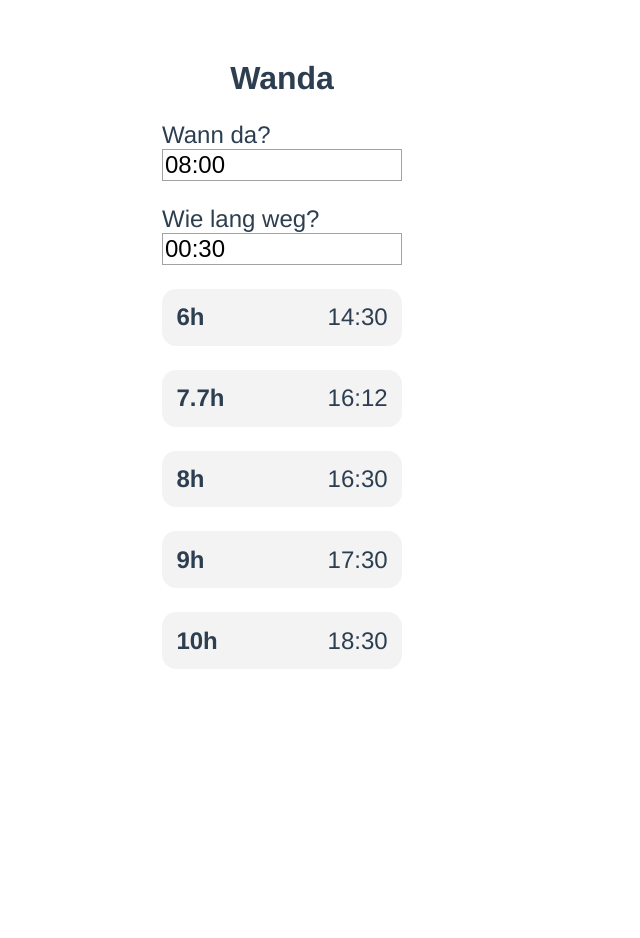
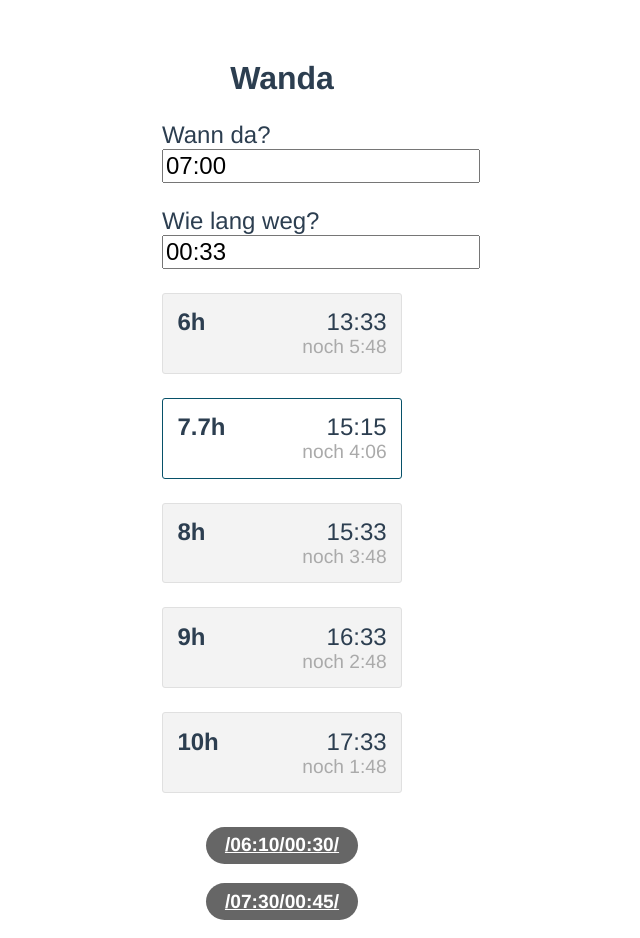
Before and after one commit to flogehring/wanda, a Vue app: page /#/ in a window 1280 px wide. Shown: the top 938 px of the page, without its empty margins (358-998 px from the left). Before the commit the page ends 800 px from the top, so only its background shows below. Built offline with nearby package versions, Linux system fonts and the light colour scheme.

Commit message:
new url args + local storage

```diff
--- a/src/App.vue
+++ b/src/App.vue
@@ -1,7 +1,10 @@
 <template>
 <div id='app'>
   <h1>Wanda</h1>
-  <WandaSet />
+  <router-view />
+
+
+
 </div>
 </template>
 
@@ -25,6 +28,8 @@ export default {
   color: #2c3e50;
   margin-top: 60px;
 }
+
+
 </style>
 
 <style lang="scss" scoped>
--- a/src/components/ResultRow.vue
+++ b/src/components/ResultRow.vue
@@ -2,7 +2,7 @@
 <li class="result-row row">
   <span class="threshold">{{ this.threshold }}h</span>
   <span class="absoluteTime">{{ absoluteTime }}</span>
-  <!--<span class="relativeTime">noch {{ relativeTime }}</span>-->
+  <span class="relativeTime">noch {{ relativeTime }}</span>
 
 </li>
 </template>
@@ -10,10 +10,12 @@
 <script>
 import moment from "moment";
 
-Number.prototype.pad = function(size) {
-    var s = String(this);
-    while (s.length < (size || 2)) {s = "0" + s;}
-    return s;
+Number.prototype.pad = function (size) {
+  var s = String(this);
+  while (s.length < (size || 2)) {
+    s = "0" + s;
+  }
+  return s;
 }
 
 export default {
@@ -22,6 +24,7 @@ export default {
     wannda: String,
     wielangweg: String,
     threshold: Number,
+    jetzt: Object,
 
   },
   data: function () {
@@ -39,28 +42,33 @@ export default {
       return this.calculateAbsoluteTime(this.wannda, thresholdInMinutes, this.wielangweg)
     },
     relativeTime: function () {
-      return this.calculateRelativeTimeFromNow();
+      let thresholdNumber = Number(this.threshold);
+      let thresholdInMinutes = 60 * thresholdNumber;
+      return this.calculateRelativeTimeFromNow(this.wannda, thresholdInMinutes, this.wielangweg);
     }
   },
   methods: {
     calculateAbsoluteTime: function (wanndaString, thresholdInMinutes, breakString) {
+      let timeUntil = this.calculateTimeUntil(wanndaString, thresholdInMinutes, breakString);
+      return timeUntil.format('HH:mm');
+    },
+    calculateRelativeTimeFromNow: function (wanndaString, thresholdInMinutes, breakString) {
+      let timeUntil = this.calculateTimeUntil(wanndaString, thresholdInMinutes, breakString);
+      let now = this.jetzt;
+      let minutes = Math.abs(now.diff(timeUntil, 'minutes'));
+      let hours = Math.floor(minutes / 60);
+      let leftoverMinutes = minutes - (hours * 60);
+      return hours + ':' + leftoverMinutes.pad(2);
+    },
+    calculateTimeUntil: function (wanndaString, thresholdInMinutes, breakString) {
       let timeWannda = moment.utc(wanndaString, 'HH:mm');
-
       let timeBreak = moment.utc(breakString, 'HH:mm');
-      let difference = timeWannda
+      let timeUntil = timeWannda
         .add(thresholdInMinutes, 'minutes')
         .add(timeBreak.hours(), 'hours')
         .add(timeBreak.minutes(), 'minutes');
-      this.timeUntil = difference;
-      return difference.format('HH:mm');
-    },
-    calculateRelativeTimeFromNow: function () {
-      let now = new moment();
-      let minutes = now.diff(this.timeUntil, 'minutes');
-      let hours = Math.floor(minutes / 60);
-      let leftoverMinutes = minutes - (hours * 60);
-      return hours.pad(2) + ':' + leftoverMinutes.pad(2);
-    },
+      return timeUntil;
+    }
   },
 }
 </script>
@@ -71,15 +79,31 @@ export default {
   flex-direction: row;
   flex-wrap: wrap;
   background: #f3f3f3;
-    padding: 0.6em;
-    border-radius: 0.6em;
+  padding: 0.6em;
+  border-radius: 3px;
+  border: 1px solid #e0e0e0;
+
+  &.main {
+    background: #fff;
+    border-color: #075169;
+    // box-shadow: 0 2px 4px 0px rgba(0,0,0,.4);
+  }
+
   span {
     flex-shrink: 1;
     flex-grow: 2;
     // padding: .9em;
   }
-  .threshold { font-weight: bold; width: 4em;}
-  .absoluteTime { text-align: right;}
+
+  .threshold {
+    font-weight: bold;
+    width: 4em;
+  }
+
+  .absoluteTime {
+    text-align: right;
+  }
+
   .relativeTime {
     text-align: right;
     font-size: .8em;
--- a/src/components/WandaSet.vue
+++ b/src/components/WandaSet.vue
@@ -1,5 +1,5 @@
 <template>
-<div>
+<div class="disable-all">
   <form>
     <div class="row">
       <label for="wannda">
@@ -16,32 +16,74 @@
   </form>
   <div class="table-wrapper">
     <ul>
-      <ResultRow :wannda="this.wannda" :wielangweg="this.wielangweg" :threshold="6.0" />
-      <ResultRow :wannda="this.wannda" :wielangweg="this.wielangweg" :threshold="7.7" />
-      <ResultRow :wannda="this.wannda" :wielangweg="this.wielangweg" :threshold="8.0" />
-      <ResultRow :wannda="this.wannda" :wielangweg="this.wielangweg" :threshold="9.0" />
-      <ResultRow :wannda="this.wannda" :wielangweg="this.wielangweg" :threshold="10.0" />
+      <ResultRow :wannda="this.wannda" :wielangweg="this.wielangweg" :threshold="6.0" :jetzt="this.now"/>
+      <ResultRow :wannda="this.wannda" :wielangweg="this.wielangweg" :threshold="7.7" :jetzt="this.now" class="main"/>
+      <ResultRow :wannda="this.wannda" :wielangweg="this.wielangweg" :threshold="8.0" :jetzt="this.now" />
+      <ResultRow :wannda="this.wannda" :wielangweg="this.wielangweg" :threshold="9.0" :jetzt="this.now" />
+      <ResultRow :wannda="this.wannda" :wielangweg="this.wielangweg" :threshold="10.0" :jetzt="this.now" />
     </ul>
+  </div>
+
+   <div class="presets">
+    <a href="/06:10/00:30/">/06:10/00:30/</a>
+    <a href="/07:30/00:45/">/07:30/00:45/</a>
+    <a href="/08:30/00:30/">/08:30/00:30/</a>
   </div>
 </div>
 </template>
 
 <script>
 import Store from "../store/index.js";
+import moment from "moment";
 import ResultRow from "./ResultRow.vue";
 import {
   mapGetters
 } from "vuex";
 
 export default {
+
+  created: function() {
+
+      this.forceRerender();
+      this.timer = setInterval(this.forceRerender, 60000)
+
+  },
+
+  watch: {
+    // call again the method if the route changes
+    '$route': 'forceRerender'
+  },
+
   data: function () {
     return {
-      wannda: "08:00",
-      wielangweg: "00:30"
+      wannda: this.wanndaProp,
+      wielangweg: this.wielangwegProp,
+      now: new moment(),
     };
   },
 
-  props: {},
+  props: {
+    wanndaProp: {
+      type: String,
+      default: '07:00',
+    },
+    wielangwegProp: {
+      type: String,
+      default: '00:33',
+    }
+  },
+  mounted() {
+    if (localStorage.wannda && this.$route.params.wanndaProp === undefined) {
+      this.wannda = localStorage.wannda;
+
+    }
+    if (localStorage.wielangweg && this.$route.params.wielangwegProp === undefined) {
+      this.wielangweg = localStorage.wielangweg;
+    }
+    if(this.$route.params.wanndaProp !== undefined) {
+      this.persist();
+    }
+  },
   components: {
     ResultRow
   },
@@ -49,26 +91,38 @@ export default {
   methods: {
     wanndaUpdated: function (context) {
       let value = context.target.value;
-
       this.wannda = value;
+      this.persist();
     },
     breakUpdated: function (context) {
       let value = context.target.value;
       this.wielangweg = value;
+      this.persist();
     },
+    persist: function () {
+      localStorage.wanndaInner = this.wannda;
+      localStorage.wielangweg = this.wielangweg;
+    },
+    forceRerender: function() {
+      // Update something to force a refresh without overhead
+      // https://michaelnthiessen.com/force-re-render
+      this.now = new moment();
+
+    }
+
   }
 };
 </script>
 
 <style lang="scss">
 $container-max-width: 18em;
-* {
-  box-sizing: border-box;
-}
 
 body {
   font-size: 16px;
 }
+
+.disable-all{-webkit-touch-callout: none;  -webkit-user-select: none;-khtml-user-select: none;-moz-user-select: none;-ms-user-select: none;user-select: none;}
+
 
 form {
   margin: 0 auto;
@@ -88,7 +142,6 @@ form {
   }
 }
 
-
 .row {
   font-size: 1.5em;
   text-align: left;
@@ -101,9 +154,29 @@ form {
   input[type="text"] {
     display: block;
     font-size: 1em;
-        -webkit-appearance: none;
-    border: 1px solid #a2a2a2;
-    max-width: 100%;
+  }
+
+}
+
+.presets {
+  margin-top: 4em;
+  display: flex;
+  flex-direction: column;
+  max-width: 20em;
+  align-items: center;
+  justify-content: center;
+  align-self: center;
+  margin: 0 auto;
+  a {
+    display: inline-block;
+    background: #666;
+    color: #fff;
+    padding: .4em 1em;
+    font-weight: bold;
+    border-radius: 1em;
+    margin: .5em;
+    font-size: 1.2em;
+
   }
 }
 </style>
--- a/src/router/index.js
+++ b/src/router/index.js
@@ -8,23 +8,16 @@ Vue.use(Router);
 
 export default new Router({
   routes: [{
-    path: '/',
-    name: 'Wanda',
-    component: WandaSet,
-  },
-  {
-    path: '/about',
-    name: 'about',
-    template: '<p>about page</p>',
-    created() {
-      console.log('about created');
+      path: '/',
+      name: 'Wanda',
+      component: WandaSet,
     },
-  },
+    {
+      path: '/:wanndaProp/:wielangwegProp',
+      name: 'wannda',
+      component: WandaSet,
+      props: true,
+    },
   ],
+  mode: 'history',
 });
-
-function castRouteParams(route) {
-  return {
-    itemid: Number(route.params.itemid),
-  };
-}
```
